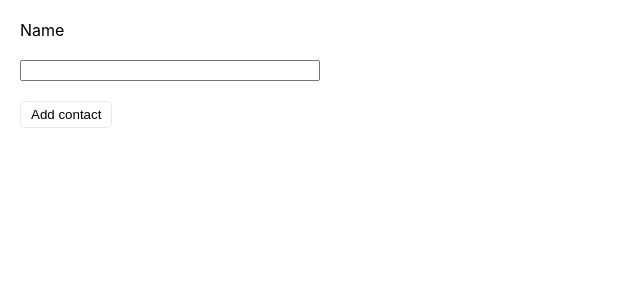
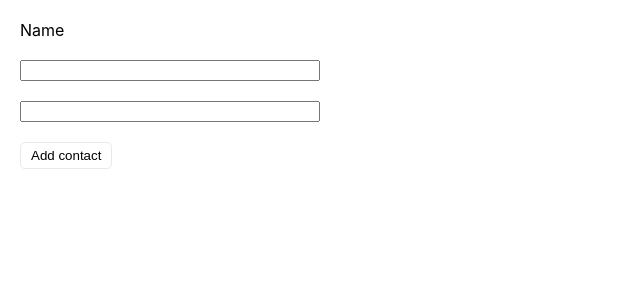
Before and after one commit to bohdan-ryzhko/goit-react-hw-02-phonebook, a React (Create React App) app: page / in a window 1280 px wide. Shown: the top 300 px of the page, without its empty margins (0-640 px from the left). Built offline with nearby package versions, Linux system fonts and the light colour scheme.

Commit message:
added number (step 2)

```diff
--- a/src/components/Form/Form.jsx
+++ b/src/components/Form/Form.jsx
@@ -7,7 +7,8 @@
 export class Form extends Component {
 
 	state = {
-		name: ''
+		name: '',
+		number: ''
 	}
 
 	submitForm = event => {
@@ -17,7 +18,9 @@
 
 		this.setState({ [name]: value });
 
-		this.props.getContacts({ value, id });
+		const { number } = this.state;
+
+		this.props.getContacts({ value, id, number });
 
 		this.reset();
 	}
@@ -27,11 +30,12 @@
 	}
 
 	reset = () => {
-		this.setState({ name: '' });
+		this.setState({ name: '', number: '' });
 	}
 
 	render() {
 		const nameId = nanoid();
+		const numberId = nanoid();
 		return (
 			<form className={css.form} onSubmit={this.submitForm}>
 				<label className={css.label} htmlFor={nameId}>
@@ -48,6 +52,19 @@
 						required
 					/>
 				</label>
+				<label className={css.label} htmlFor={numberId}>
+					<input
+						value={this.state.number}
+						onChange={this.handleInput}
+						className={css.input}
+						id={numberId}
+						type="tel"
+						name="number"
+						pattern="\+?\d{1,4}?[-.\s]?\(?\d{1,3}?\)?[-.\s]?\d{1,4}[-.\s]?\d{1,4}[-.\s]?\d{1,9}"
+						title="Phone number must be digits and can contain spaces, dashes, parentheses and can start with +"
+						required
+					/>
+				</label>
 			<button className={css.btnSubmit} type="submit">Add contact</button>
 		</form>
 		)
--- a/src/components/Phonebook/Phonebook.jsx
+++ b/src/components/Phonebook/Phonebook.jsx
@@ -20,6 +20,7 @@
 
 	render() {
 		const { contacts } = this.state;
+		console.log(contacts);
 		return (
 			<>
 				<Form getContacts={this.getContacts} />
@@ -29,7 +30,7 @@
 					<>
 						<h2>Contacts</h2>
 						<ul className="contacts__list">
-							{contacts.map(({ value, id }) => <li key={id}>{value}</li>)}
+							{contacts.map(({ value, id, number }) => <li key={id}>{value}: {number}</li>)}
 						</ul>
 					</>
 
```
